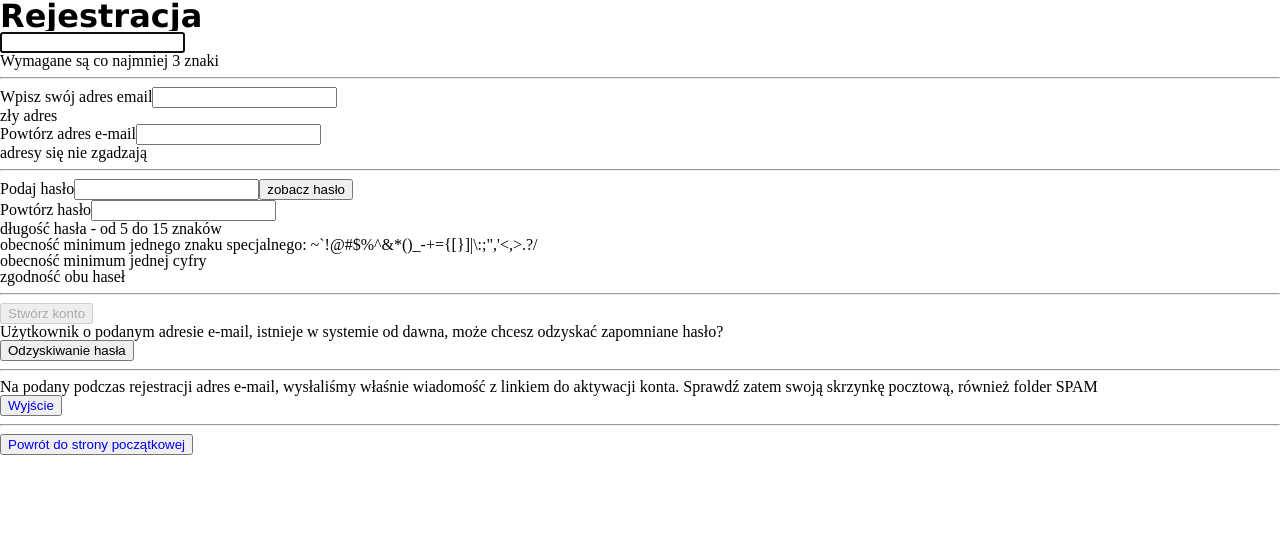
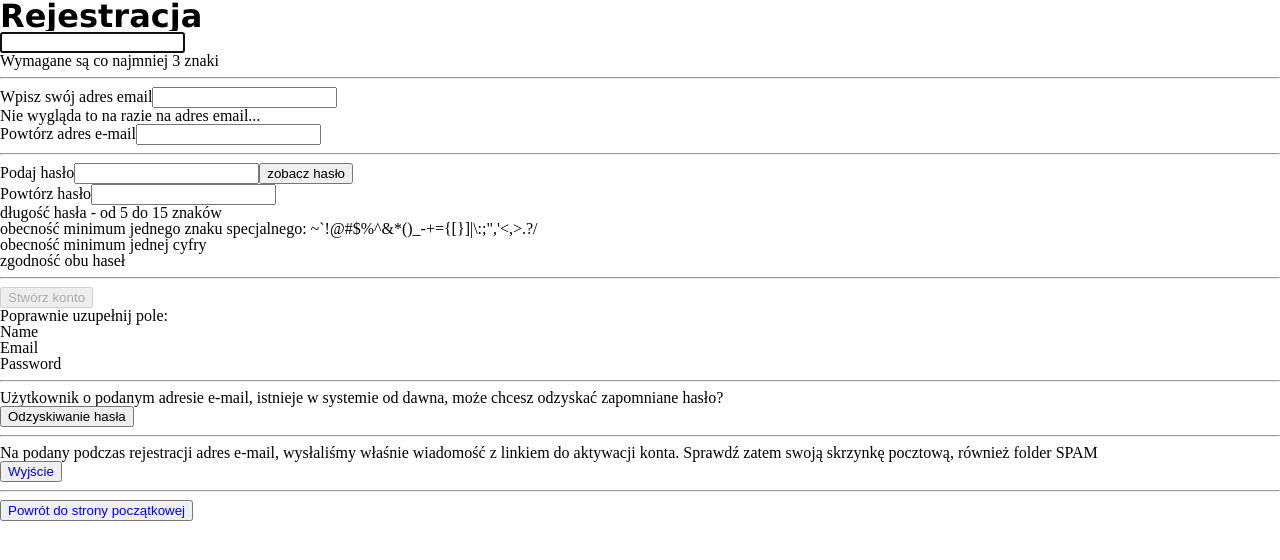
Before and after one commit to msgarski/repeater_app_react, a React (Create React App) app: page /signup in a window 1280 px wide. Shown: the top 560 px of the page. Built offline with nearby package versions, Linux system fonts and the light colour scheme.

Commit message:
react strict mode off, email validation perfected

```diff
--- a/src/components/authentication/ResetPassword.js
+++ b/src/components/authentication/ResetPassword.js
@@ -39,7 +39,6 @@ const ResetPassword = () => {
         // todo password has changed...
       } else if (response.status === 401) {
         console.log("zły token - nie zmieniono hasła!");
-        // todo bad tooken, pass has not been changed
       }
     } catch (err) {
       // todo depend on error type, set user or message state to false
--- a/src/components/authentication/SignUp.js
+++ b/src/components/authentication/SignUp.js
@@ -5,6 +5,7 @@ import axios from "axios";
 import { API_URL } from "../../general/constants";
 import UserNameField from "../forms/UserNameField";
 import InfoModal from "../modals/InfoModal";
+import RegisterSubmitMessages from "../forms/RegisterSubmitMessages";
 import EmailDouble from "../forms/EmailDouble";
 import PasswordDouble from "../forms/PasswordDouble";
 import {
@@ -38,7 +39,7 @@ const SignUp = () => {
     password_confirmation: passRef.current.value,
   };
 
-  let initialyRendered = useRef(false);
+  let alreadyRendered = useRef(false);
 
   //********************************************************************* */
 
@@ -87,7 +88,8 @@ const SignUp = () => {
   // Form submition section
   //*************************************************************************** */
   useEffect(() => {
-    if (initialyRendered.current) {
+    console.log("renderowanie głównego useeffecta");
+    if (alreadyRendered.current) {
       if (passIsValid && emailIsValid && nameIsValid) {
         submitButtonRef.current.disabled = false;
       }
@@ -95,7 +97,7 @@ const SignUp = () => {
         submitButtonRef.current.disabled = true;
       }
     } else {
-      initialyRendered.current = true;
+      alreadyRendered.current = true;
       nameRef.current.focus();
     }
   }, [passIsValid, emailIsValid, nameIsValid]);
@@ -145,6 +147,13 @@ const SignUp = () => {
           <button ref={submitButtonRef} disabled>
             Stwórz konto
           </button>
+          <RegisterSubmitMessages
+            nameIsValid={nameIsValid}
+            emailIsValid={emailIsValid}
+            passIsValid={passIsValid}
+          />
+
+          <hr />
         </form>
 
         {/* todo dać sekcję modali na zewnątrz */}
--- a/src/components/forms/EmailDouble.js
+++ b/src/components/forms/EmailDouble.js
@@ -1,4 +1,5 @@
-import { useState, useEffect, forwardRef } from "react";
+import { useState, useEffect, forwardRef, useRef } from "react";
+import EmailDoubleMessages from "./EmailDoubleMessages";
 import {
   INITIAL_PAIR_EMAIL_STATE,
   INITIAL_EMAIL_VALIDATION_STATE,
@@ -18,6 +19,7 @@ const EmailDouble = forwardRef(({ setEmailIsValid, submition }, emailRef) => {
   const [emailValidationState, setEmailValidationState] = useState(
     INITIAL_EMAIL_VALIDATION_STATE
   );
+  const alreadyRendered = useRef(false);
 
   const handleInputFieldToHookObject = (event) => {
     setEmailsState({
@@ -37,21 +39,27 @@ const EmailDouble = forwardRef(({ setEmailIsValid, submition }, emailRef) => {
   //****************************************************************************** */
 
   useEffect(() => {
+    if (alreadyRendered.current) {
+      // console.log("nonOmittedfirst: ", isStringExists(newEmailsState.email));
       setEmailValidationState({
-      properLength: !!isStringExists(newEmailsState.email),
+        nonOmittedFirst: isStringExists(newEmailsState.email),
+        nonOmittedSecond: isStringExists(newEmailsState.email_confirmation),
         properStructure: hasEmailProperStructure(newEmailsState.email),
         identity: identityChecking(
           newEmailsState.email,
           newEmailsState.email_confirmation
         ),
       });
+    } else {
+      alreadyRendered.current = true;
+    }
   }, [newEmailsState]);
 
   useEffect(() => {
     let isEmailGeneralValid = Object.values(emailValidationState).every(
       (val) => val === true
     );
-
+    // console.log("isEmailGeneralValid", isEmailGeneralValid);
     if (isEmailGeneralValid) {
       setEmailIsValid(true);
     }
@@ -59,6 +67,31 @@ const EmailDouble = forwardRef(({ setEmailIsValid, submition }, emailRef) => {
       setEmailIsValid(false);
     }
   }, [emailValidationState, setEmailIsValid]);
+
+  const validateEmailField = (moveDirection) => {
+    switch (moveDirection) {
+      case "first":
+        console.log("zejscie z pola first");
+        setEmailValidationState({
+          ...emailValidationState,
+          properStructure: hasEmailProperStructure(newEmailsState.email),
+          nonOmittedFirst: isStringExists(newEmailsState.email),
+        });
+        break;
+      case "second":
+        setEmailValidationState({
+          ...emailValidationState,
+          nonOmittedSecond: isStringExists(newEmailsState.email_confirmation),
+          identity: identityChecking(
+            newEmailsState.email,
+            newEmailsState.email_confirmation
+          ),
+        });
+        break;
+      default:
+        setEmailValidationState(INITIAL_EMAIL_VALIDATION_STATE);
+    }
+  };
 
   //************************************************************************** */
   // JSX code section
@@ -73,10 +106,14 @@ const EmailDouble = forwardRef(({ setEmailIsValid, submition }, emailRef) => {
           id="email"
           value={newEmailsState.email || ""}
           onChange={handleInputFieldToHookObject}
+          onBlur={() => validateEmailField("first")}
           ref={emailRef}
         />
-        {emailValidationState.properStructure ? <h2>OK</h2> : <p>zły adres</p>}
       </div>
+      <EmailDoubleMessages
+        emailValidationState={emailValidationState}
+        fieldId="First"
+      />
 
       <div>
         <label>Powtórz adres e-mail</label>
@@ -86,14 +123,13 @@ const EmailDouble = forwardRef(({ setEmailIsValid, submition }, emailRef) => {
           id="email_confirmation"
           value={newEmailsState.email_confirmation}
           onChange={handleInputFieldToHookObject}
+          onBlur={() => validateEmailField("second")}
         />
-        {emailValidationState.properStructure &&
-        emailValidationState.identity ? (
-          <h2>OK</h2>
-        ) : (
-          <p>adresy się nie zgadzają</p>
-        )}
       </div>
+      <EmailDoubleMessages
+        emailValidationState={emailValidationState}
+        fieldId="Second"
+      />
     </>
   );
 });
--- /dev/null
+++ b/src/components/forms/EmailDoubleMessages.js
@@ -0,0 +1,31 @@
+const EmailDoubleMessages = ({ emailValidationState, fieldId }) => {
+  const nonOmitted = emailValidationState["nonOmitted".concat(fieldId)];
+  const correctness = emailValidationState["properStructure"];
+  const identity = emailValidationState["identity"];
+
+  const keyFirst = `${nonOmitted}-${correctness}`;
+  const keySecond = `${nonOmitted}-${correctness}-${identity}`;
+
+  return (
+    <>
+      <div>
+        {
+          {
+            First: {
+              "false-false": <p>Pole nie może być puste</p>,
+              "true-false": <p>Nie wygląda to na razie na adres email...</p>,
+              "true-true": <p>Teraz jest OK</p>,
+            }[keyFirst],
+            Second: {
+              "false-false": <p>Pole nie może być puste</p>,
+              "true-false": <p>Oba pola muszą być takie same...</p>,
+              "true-true": <p>No, teraz jest SUPER !</p>,
+            }[keySecond],
+          }[fieldId]
+        }
+      </div>
+    </>
+  );
+};
+
+export default EmailDoubleMessages;
--- a/src/components/forms/NameMessage.js
+++ b/src/components/forms/NameMessage.js
@@ -16,3 +16,8 @@ const NameMessage = ({ exists, properLength }) => {
 };
 
 export default NameMessage;
+// Second: {
+//   "false-false": <p>Pole nie może być puste</p>,
+//   "true-false": <p>Oba pola muszą być takie same...</p>,
+//   "true-true": <p>No, teraz jest SUPER !</p>,
+// }[keySecond],
--- /dev/null
+++ b/src/components/forms/RegisterSubmitMessages.js
@@ -0,0 +1,14 @@
+const RegisterSubmitMessages = ({ nameIsValid, emailIsValid, passIsValid }) => {
+  return (
+    <>
+      <div>
+        <p>Poprawnie uzupełnij pole: </p>
+      </div>
+      {!nameIsValid ? <p>Name </p> : null}
+      {!emailIsValid ? <p>Email </p> : null}
+      {!passIsValid ? <p>Password </p> : null}
+    </>
+  );
+};
+
+export default RegisterSubmitMessages;
--- a/src/general/constants.js
+++ b/src/general/constants.js
@@ -21,9 +21,10 @@ export const INITIAL_PASSWORD_VALIDATION_STATE = {
 };
 
 export const INITIAL_EMAIL_VALIDATION_STATE = {
-  properLength: false,
+  nonOmittedFirst: true,
+  nonOmittedSecond: true,
   properStructure: false,
-  identity: false,
+  identity: true,
 };
 
 export const INITIAL_PAIR_PASSWORD_STATE = {
--- a/src/index.js
+++ b/src/index.js
@@ -8,13 +8,13 @@ import { Provider as ContextProvider } from "./components/contexts/LoggedInConte
 
 const root = ReactDOM.createRoot(document.getElementById("root"));
 root.render(
-  <React.StrictMode>
-    <BrowserRouter>
-      <ContextProvider>
-        <App />
-      </ContextProvider>
-    </BrowserRouter>
-  </React.StrictMode>
+  // <React.StrictMode>
+  <BrowserRouter>
+    <ContextProvider>
+      <App />
+    </ContextProvider>
+  </BrowserRouter>
+  // </React.StrictMode>
 );
 
 // If you want to start measuring performance in your app, pass a function
```
Lines whose indentation alone changed are shown as unchanged.
